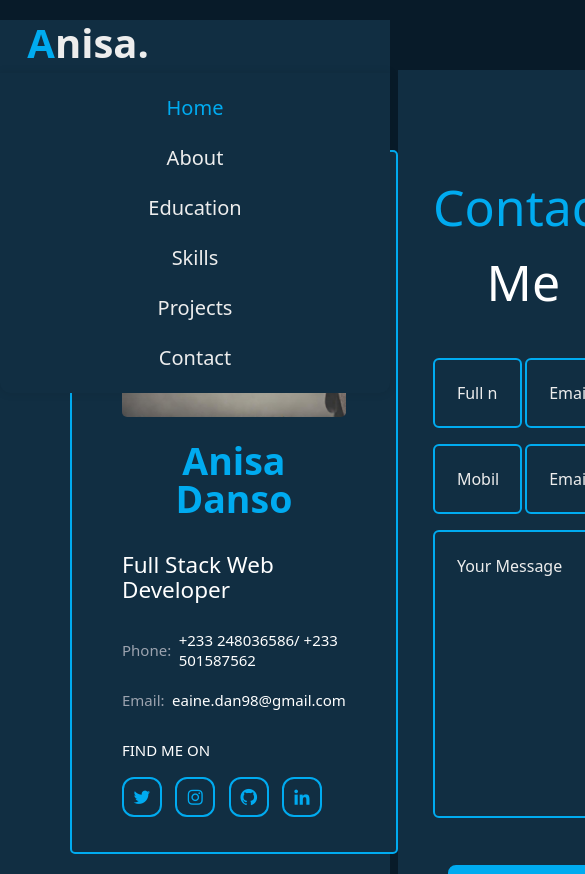
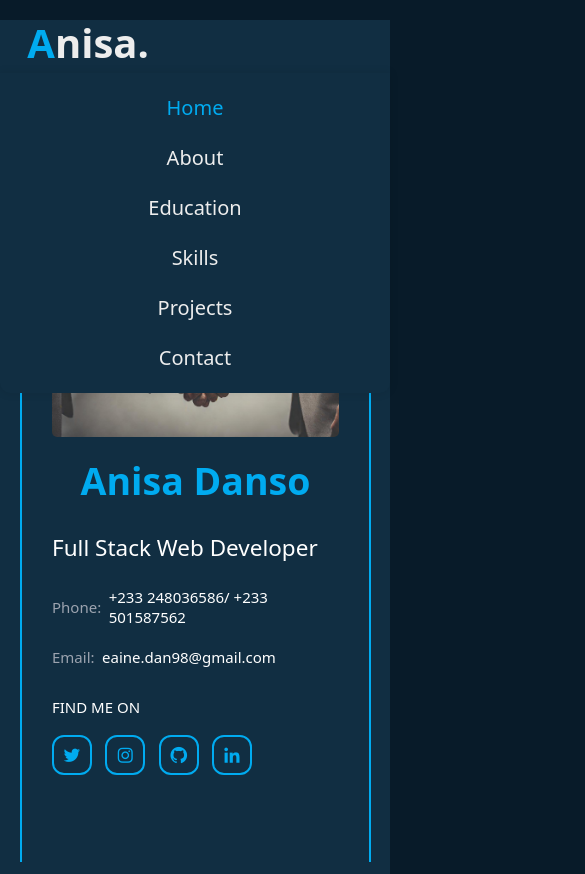
Before and after one commit to EaineDan/anisa-portfolio, a React (Create React App) app: page /contact in a window 390 px wide. Shown: the top 874 px of the page, 585 px wide, since content can reach past the window. Built offline with nearby package versions, Linux system fonts and the light colour scheme.

Commit message:
project complete

```diff
--- a/src/pages/contactpage/Contactpage.module.css
+++ b/src/pages/contactpage/Contactpage.module.css
@@ -200,3 +200,16 @@
   .contactFormContainer {
     flex: 1;
   }
+
+  @media (max-width: 991px) {
+     .contactPageContainer {
+      display: grid;
+      grid-template-columns: 1fr;}
+  }
+
+  .contactDetailsContainer {
+    padding: 30px;
+    max-width: 90%;
+    max-height: 110vh;
+    margin-left: 20px;
+  }
```
